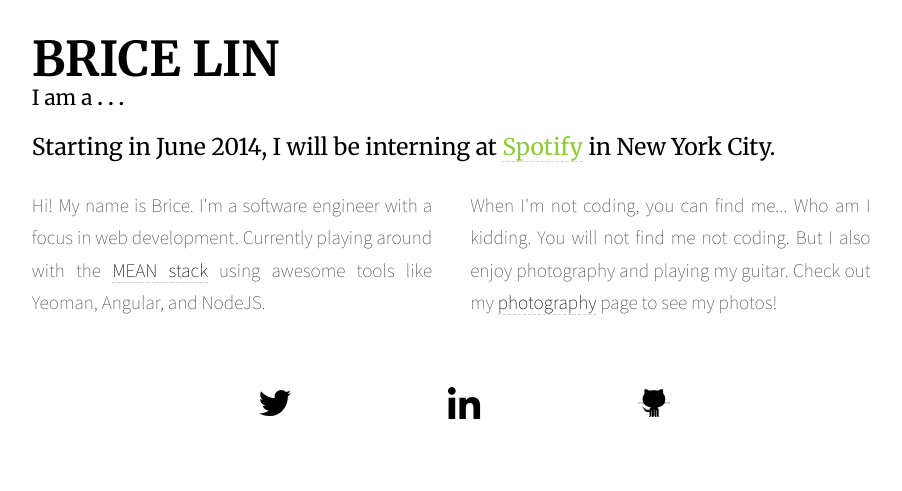
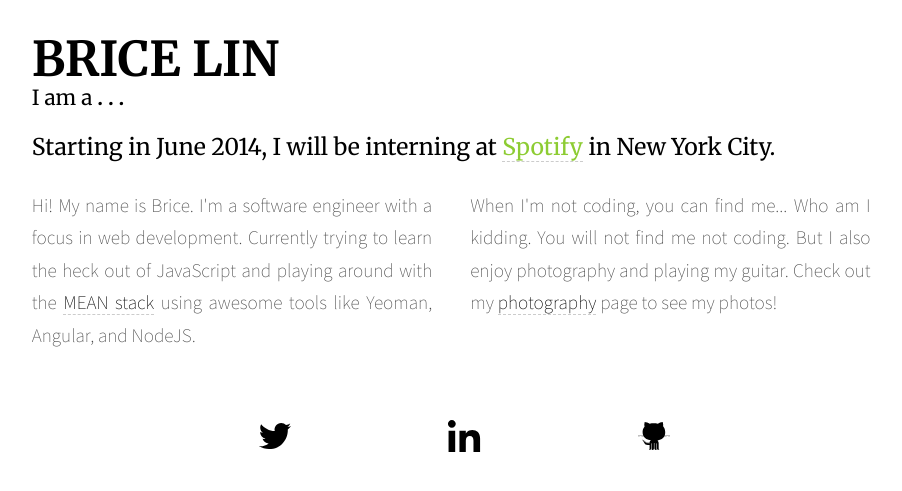
Before and after one commit to wwwillchen/bricejlin.github.io, a Jekyll site: the page built from index.html, in a window 1280 px wide. Shown: the top 491 px of the page, without its empty margins (173-1075 px from the left). Built offline with Jekyll 4.4.1, drawn with Linux system fonts in a browser that asks for light colours; Markdown is read by kramdown in place of the engine named in the settings.

Commit message:
edit homepage text

```diff
--- a/index.html
+++ b/index.html
@@ -9,7 +9,7 @@
         Starting in June 2014, I will be interning at <a id="spotify" href="http://spotify.com" target="_blank">Spotify</a> in New York City.
     </h2>
     <p class="post-item left">
-        Hi! My name is Brice. I'm a software engineer with a focus in web development. Currently playing around with the <a href="http://meanjs.org/" target="_blank">MEAN stack</a> using awesome tools like Yeoman, Angular, and NodeJS.
+        Hi! My name is Brice. I'm a software engineer with a focus in web development. Currently trying to learn the heck out of JavaScript and playing around with the <a href="http://meanjs.org/" target="_blank">MEAN stack</a> using awesome tools like Yeoman, Angular, and NodeJS.
     </p>
     <p class="post-item">
         When I'm not coding, you can find me... Who am I kidding. You will not find me not coding. But I also enjoy photography and playing my guitar. Check out my <a href="/photos">photography</a> page to see my photos!
```
